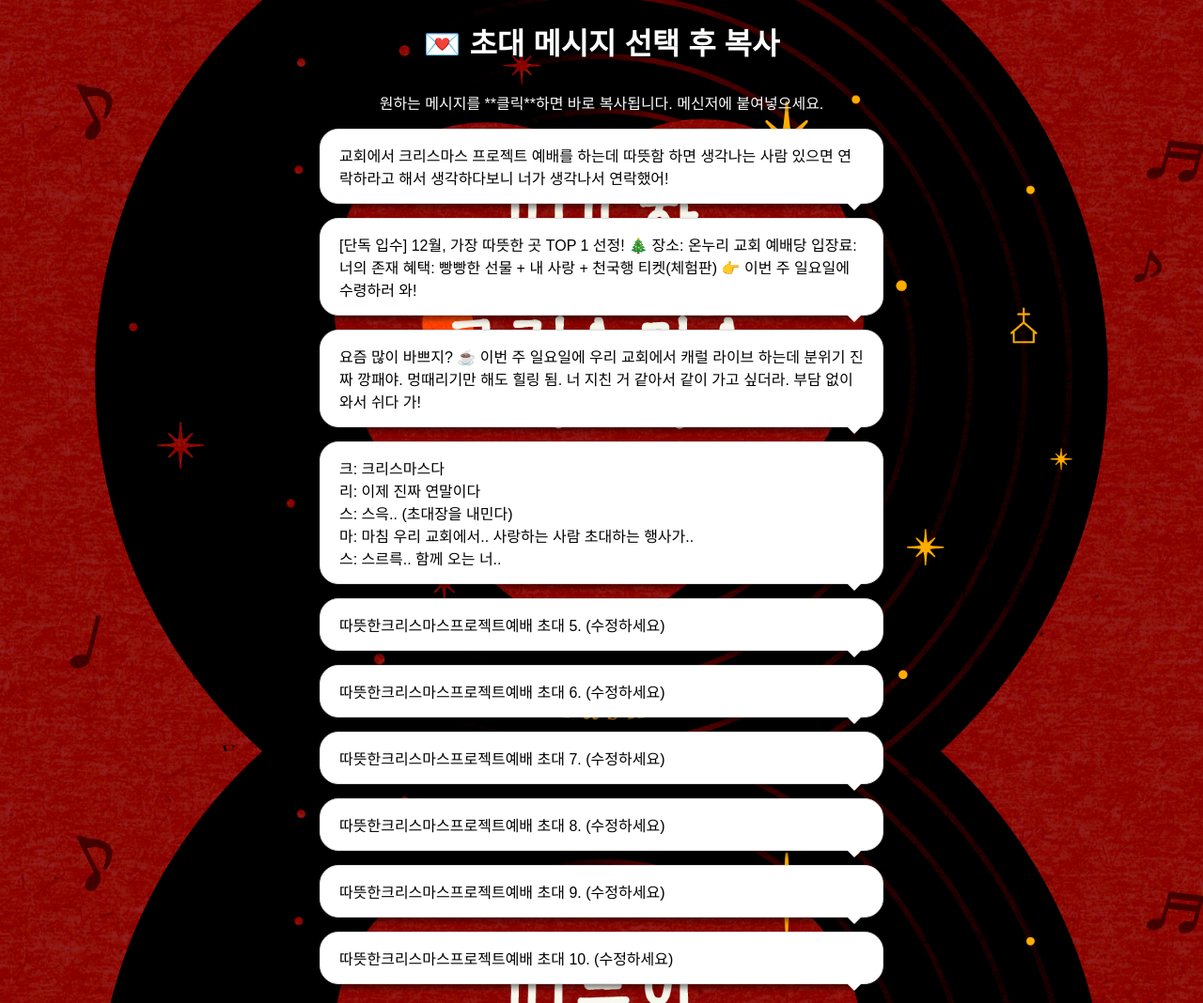
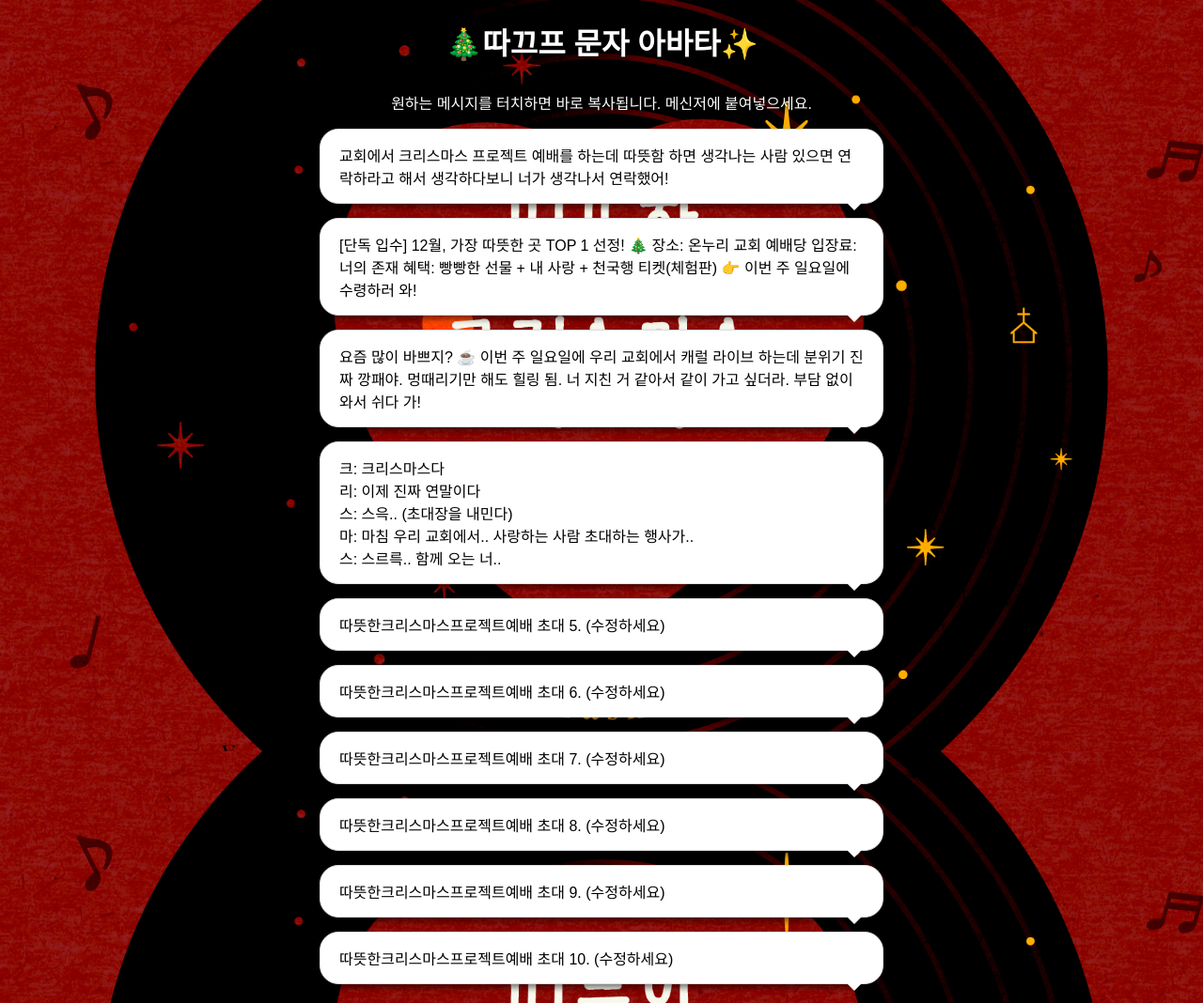
Before and after one commit to hong111111111111/ddakpp, a plain HTML site: page index.html in a window 1280 px wide. Shown: the whole page at 94% size. Drawn offline with Linux system fonts and the light colour scheme.

Commit message:
Update index.html

```diff
--- a/index.html
+++ b/index.html
@@ -105,8 +105,8 @@
 </head>
 <body>
 
-    <h1>💌 초대 메시지 선택 후 복사</h1>
-    <p>원하는 메시지를 **클릭**하면 바로 복사됩니다. 메신저에 붙여넣으세요.</p>
+    <h1>🎄따끄프 문자 아바타✨ </h1>
+    <p>원하는 메시지를 터치하면 바로 복사됩니다. 메신저에 붙여넣으세요.</p>
 
     <div class="text-container">
         <div class="speech-bubble" onclick="copyText(this)">
```
